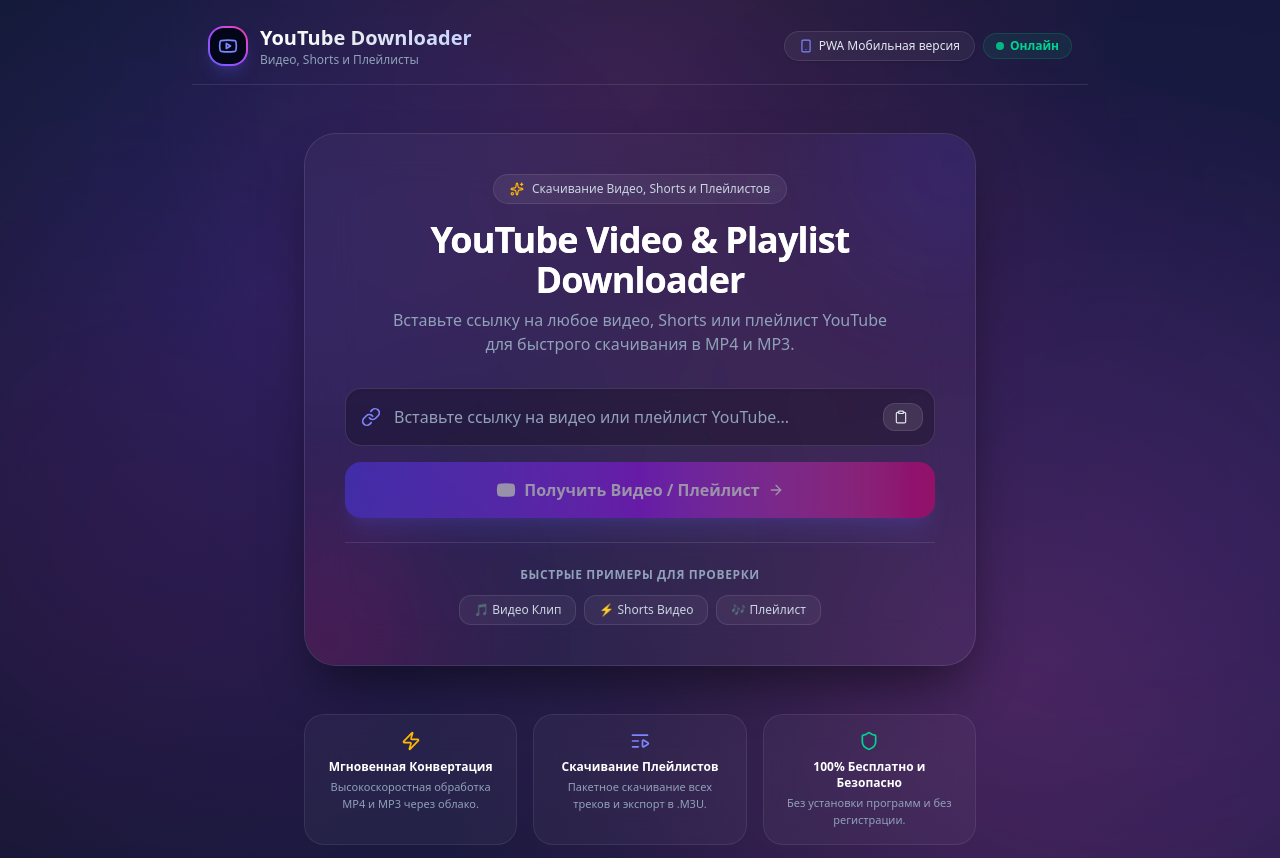
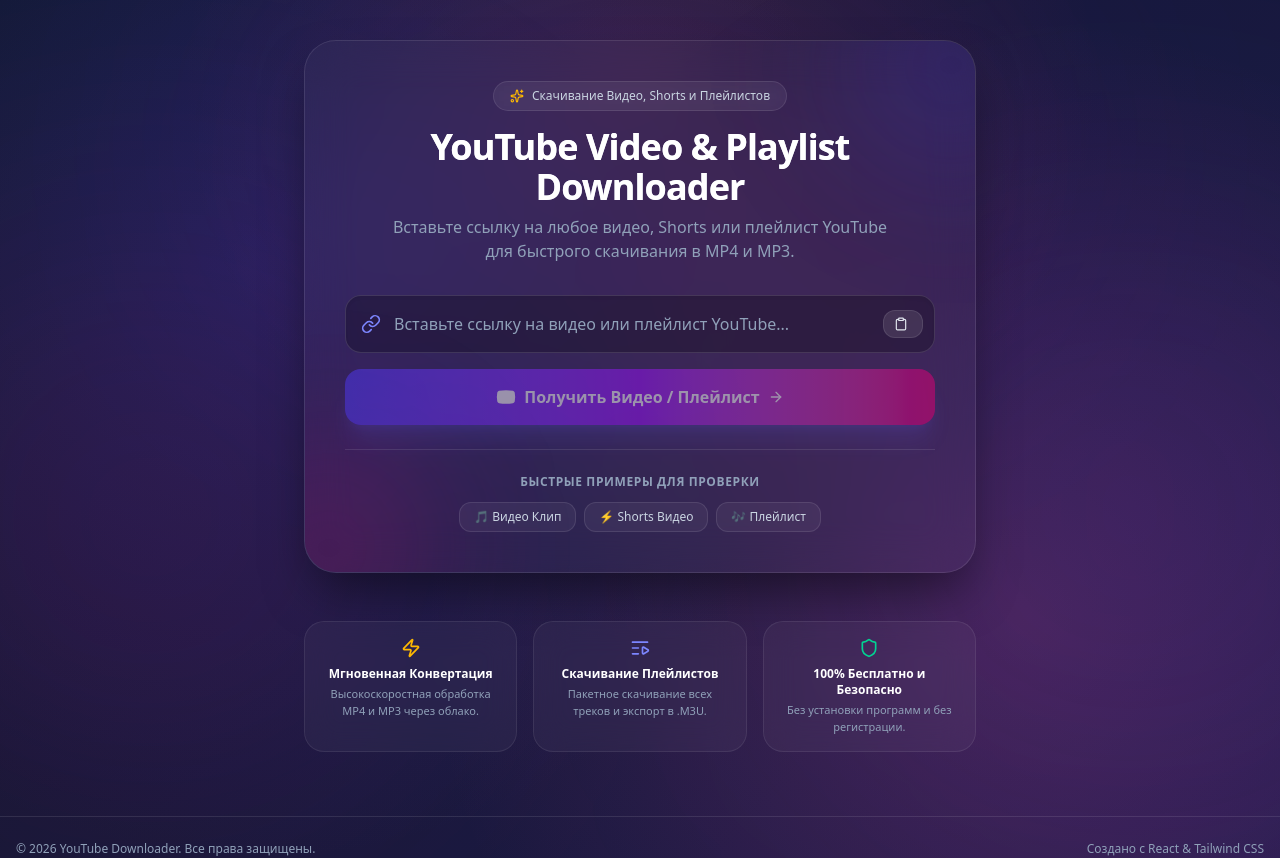
Before and after one commit to galdandami/yt-downloader, a React (Vite) app: page / in a window 1280 px wide. Shown: the top 858 px of the page. Built offline with nearby package versions, Linux system fonts and the light colour scheme.

Commit message:
Remove top header bar from UI

```diff
--- a/src/App.tsx
+++ b/src/App.tsx
@@ -128,11 +128,8 @@
       </div>
 
       <div className="relative z-10 flex-1 flex flex-col">
-        {/* Navigation Header */}
-        <Header onShowPwaModal={() => setShowPwaModal(true)} />
-
         {/* Main Content Area */}
-        <main className="container mx-auto px-4 py-4 flex-1 flex flex-col items-center justify-center">
+        <main className="container mx-auto px-4 pt-10 pb-4 flex-1 flex flex-col items-center justify-center">
           {/* Centered URL Card */}
           <UrlInputCard
             onFetchVideo={handleFetchMedia}
```
